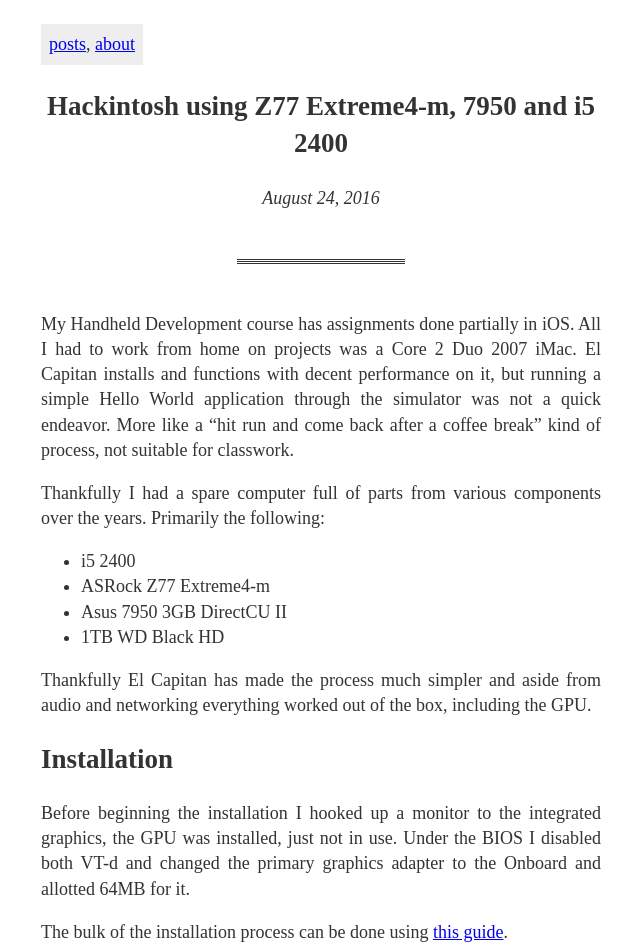
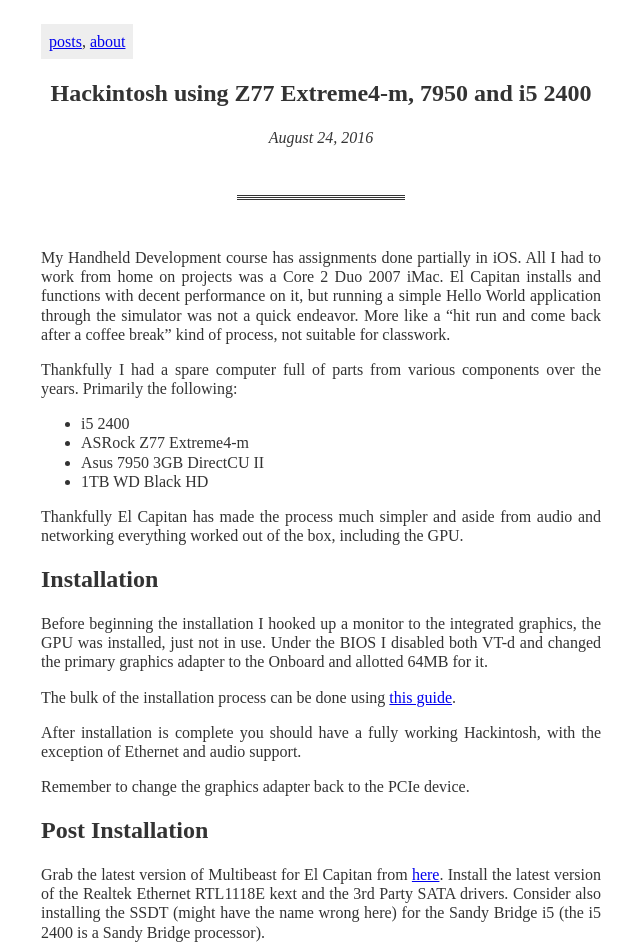
Before and after one commit to Battleroid/site, a Jekyll site: the page built from _posts/2016-08-24-hackintosh.md, in a window 1280 px wide. Shown: the top 952 px of the page, without its empty margins (319-959 px from the left). Built offline with Jekyll 4.4.1, drawn with Linux system fonts in a browser that asks for light colours.

Commit message:
Still indecisive

```diff
--- a/css/main.css
+++ b/css/main.css
@@ -1,8 +1,7 @@
 body {
     color: #333;
-    font-size: 1.125rem;
     font-family: serif;
-    line-height: 1.4;
+    line-height: 1.2;
 }
 
 main {
@@ -30,7 +29,6 @@ pre code {
     overflow: auto;
     display: block;
     background: #eee;
-    font-size: 14px;
     white-space: pre;
     word-wrap: normal;
 }
@@ -61,7 +59,7 @@ header + hr {
 
 p code, li code {
     color: green;
-    font-size: 16px;
+    font-size: 1.125rem;
 }
 
 img {
```
